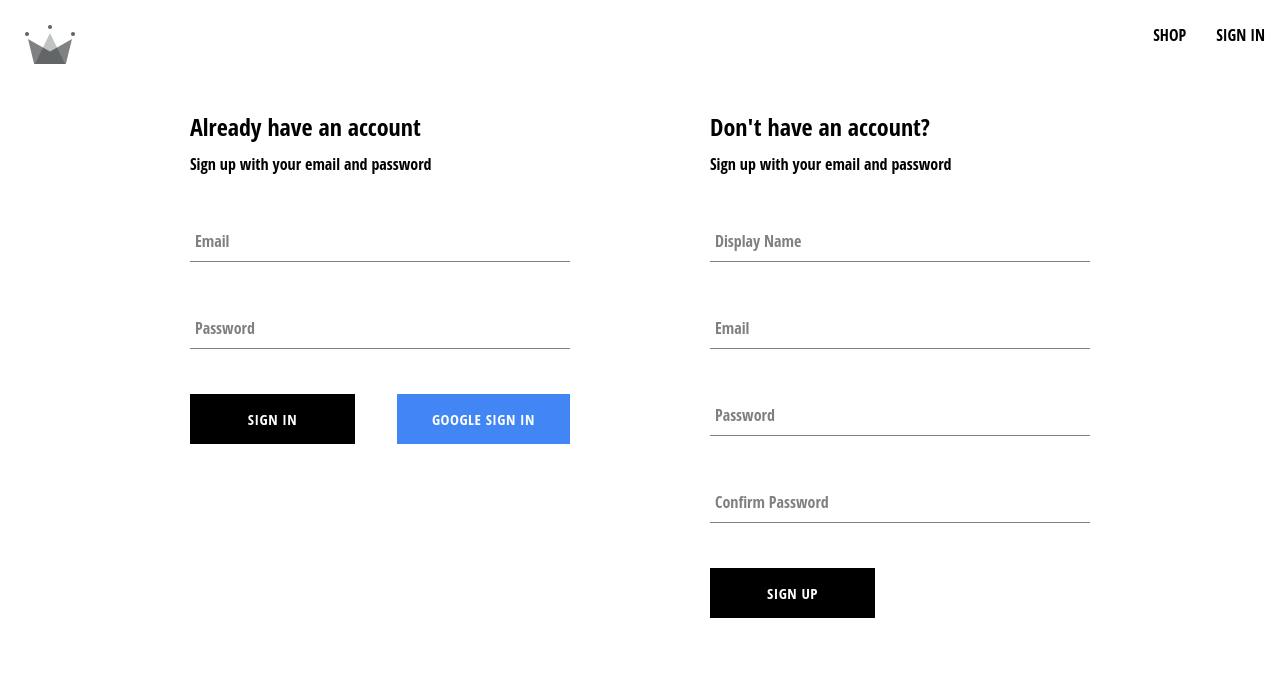
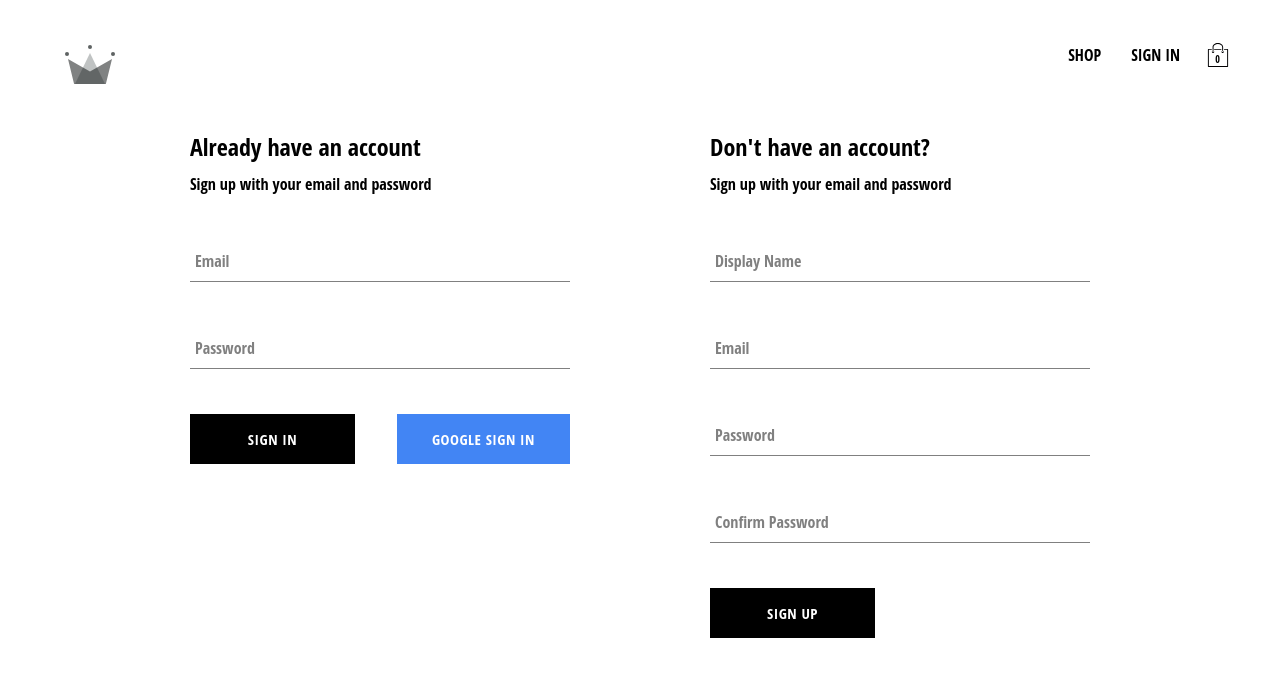
Before and after one commit to shuhayb/crown, a React (Create React App) app: page /auth in a window 1280 px wide. Shown: the top 676 px of the page. Built offline with nearby package versions, Linux system fonts and the light colour scheme; no server answers.

Commit message:
SEC-9 Addding cart context and shopping icon

```diff
--- /dev/null
+++ b/src/components/CartDropdown/index.jsx
@@ -0,0 +1,14 @@
+import React from "react";
+
+import Button from "../Button";
+
+import "./styles.scss";
+
+const CartDropdown = () => (
+  <div className="cart-dropdown-container">
+    <div className="cart-items" />
+    <Button>GO TO CHECKOUT</Button>
+  </div>
+);
+
+export default CartDropdown;
--- /dev/null
+++ b/src/components/CartDropdown/styles.scss
@@ -0,0 +1,29 @@
+.cart-dropdown-container {
+  position: absolute;
+  width: 240px;
+  height: 340px;
+  display: flex;
+  flex-direction: column;
+  padding: 20px;
+  border: 1px solid black;
+  background-color: white;
+  top: 90px;
+  right: 40px;
+  z-index: 5;
+
+  .empty-message {
+    font-size: 18px;
+    margin: 50px auto;
+  }
+
+  .cart-items {
+    height: 240px;
+    display: flex;
+    flex-direction: column;
+    overflow: scroll;
+  }
+
+  button {
+    margin-top: auto;
+  }
+}
--- /dev/null
+++ b/src/components/CartIcon/index.jsx
@@ -0,0 +1,22 @@
+import { useContext } from "react";
+
+import { ReactComponent as ShoppingIcon } from "../../assets/shopping-bag.svg";
+
+import { CartContext } from "../../context/cart.context";
+
+import "./styles.scss";
+
+const CartIcon = () => {
+  const { isCartOpen, setIsCartOpen } = useContext(CartContext);
+
+  const toggleIsCartOpen = () => setIsCartOpen(!isCartOpen);
+
+  return (
+    <div className="cart-icon-container" onClick={toggleIsCartOpen}>
+      <ShoppingIcon className="shopping-icon" />
+      <span className="item-count">0</span>
+    </div>
+  );
+};
+
+export default CartIcon;
--- /dev/null
+++ b/src/components/CartIcon/styles.scss
@@ -0,0 +1,21 @@
+.cart-icon-container {
+  width: 45px;
+  height: 45px;
+  position: relative;
+  display: flex;
+  align-items: center;
+  justify-content: center;
+  cursor: pointer;
+
+  .shopping-icon {
+    width: 24px;
+    height: 24px;
+  }
+
+  .item-count {
+    position: absolute;
+    font-size: 10px;
+    font-weight: bold;
+    bottom: 12px;
+  }
+}
--- a/src/components/Navigation/index.jsx
+++ b/src/components/Navigation/index.jsx
@@ -2,12 +2,15 @@
 import { Outlet, Link } from "react-router-dom";
 import { signOutUser } from "../../utils/firebase/firebase.utils";
 import "./style.scss";
-
+import CartDropdown from "../CartDropdown";
+import CartIcon from "../CartIcon";
 import { UserContext } from "../../context/user.context";
+import { CartContext } from "../../context/cart.context";
 import { ReactComponent as CrownLogo } from "../../assets/crown.svg";
 
 const Navigation = () => {
   const { currentUser } = useContext(UserContext);
+  const { isCartOpen } = useContext(CartContext);
 
   return (
     <Fragment>
@@ -19,9 +22,9 @@
           <Link className="nav-link" to="/shop">
             SHOP
           </Link>
+
           {currentUser ? (
             <span className="nav-link" onClick={signOutUser}>
-              {" "}
               SIGN OUT
             </span>
           ) : (
@@ -29,7 +32,9 @@
               SIGN IN
             </Link>
           )}
+          <CartIcon />
         </div>
+        {isCartOpen && <CartDropdown />}
       </div>
       <Outlet />
     </Fragment>
--- /dev/null
+++ b/src/context/cart.context.jsx
@@ -0,0 +1,12 @@
+import { createContext, useState } from "react";
+
+export const CartContext = createContext({
+  isCartOpen: false,
+  setIsOpen: () => {},
+});
+
+export const CartProvider = ({ children }) => {
+  const [isCartOpen, setIsCartOpen] = useState(false);
+  const value = { isCartOpen, setIsCartOpen };
+  return <CartContext.Provider value={value}>{children}</CartContext.Provider>;
+};
--- a/src/index.js
+++ b/src/index.js
@@ -3,6 +3,7 @@
 import { BrowserRouter } from "react-router-dom";
 import { UserProvider } from "./context/user.context";
 import { ProductsProvider } from "./context/products.context";
+import { CartProvider } from "./context/cart.context";
 
 import App from "./App";
 import "./index.scss";
@@ -13,7 +14,9 @@
     <BrowserRouter>
       <UserProvider>
         <ProductsProvider>
-          <App />
+          <CartProvider>
+            <App />
+          </CartProvider>
         </ProductsProvider>
       </UserProvider>
     </BrowserRouter>
--- a/src/index.scss
+++ b/src/index.scss
@@ -3,6 +3,7 @@
   font-family: "Open Sans Condensed", sans-serif;
   -webkit-font-smoothing: antialiased;
   -moz-osx-font-smoothing: grayscale;
+  padding: 20px 40px;
 }
 
 code {
```
Also changed, not shown: src/assets/shopping-bag.svg (added).
